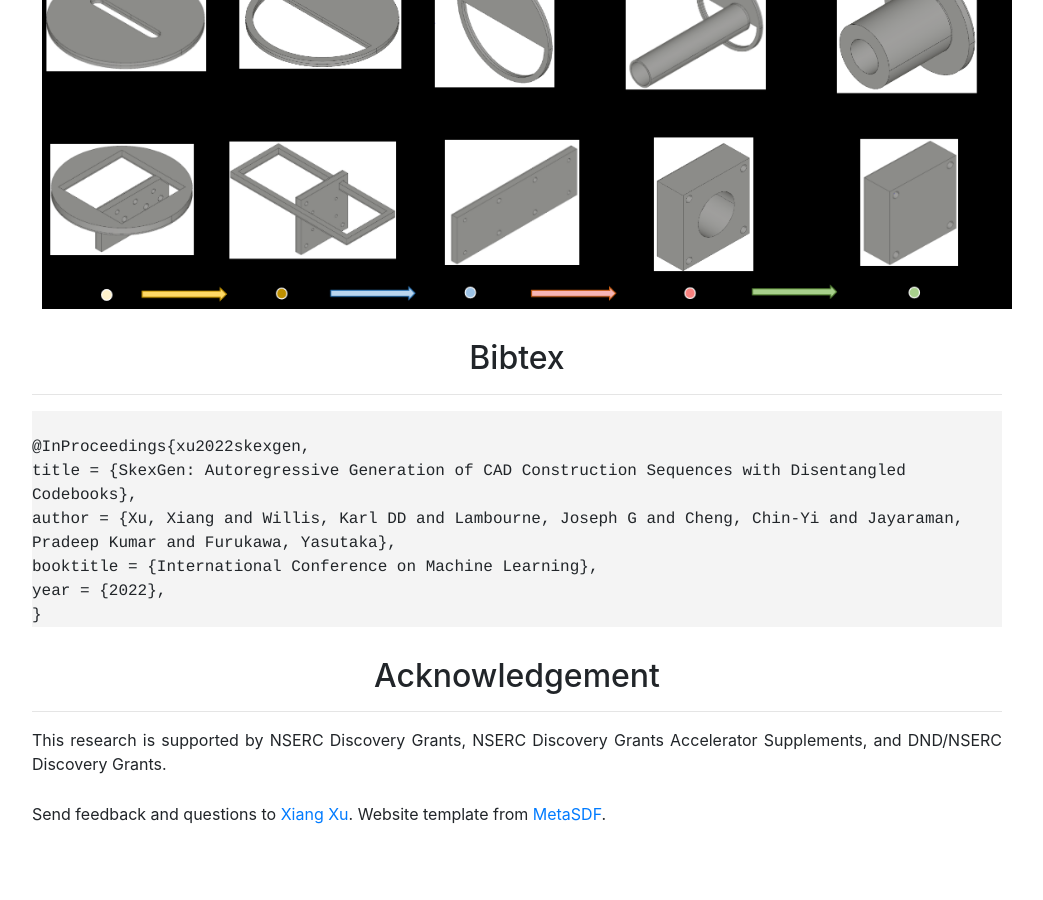
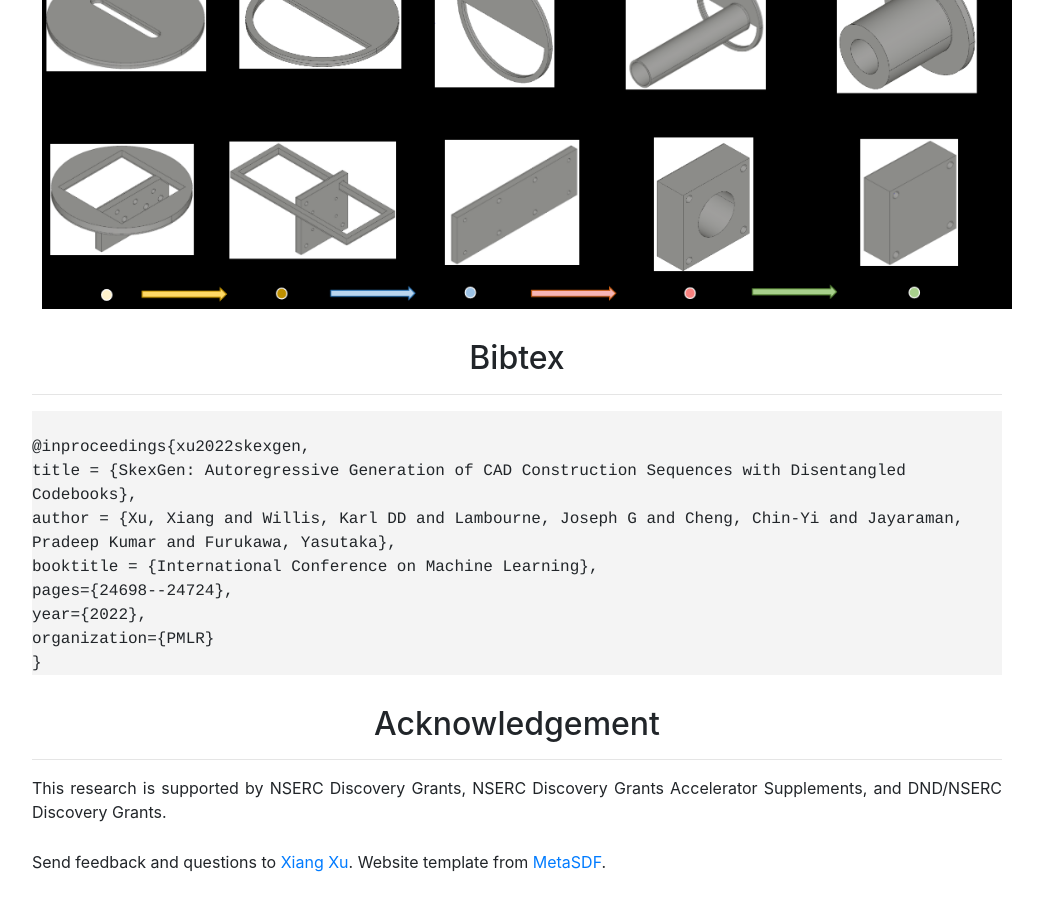
Before and after one commit to samxuxiang/samxuxiang.github.io, a Jekyll site: the page skexgen/index.html, which Jekyll copies as it is, in a window 1280 px wide and 900 px high, scrolled down 4564 px. Shown: the whole window, without its empty margins (123-1166 px from the left). Built offline with Jekyll 4.4.1, drawn with Linux system fonts in a browser that asks for light colours; before the commit the page ends 5416 px from its top, so only the background shows below that.

Commit message:
update skexgen citation

```diff
--- a/skexgen/index.html
+++ b/skexgen/index.html
@@ -174,11 +174,13 @@
         <h2>Bibtex</h2>
         <hr>
         <div class="bibtexsection">
-			@InProceedings{xu2022skexgen,
+			@inproceedings{xu2022skexgen,
 				title     = {SkexGen: Autoregressive Generation of CAD Construction Sequences with Disentangled Codebooks},
                 author    = {Xu, Xiang and Willis, Karl DD and Lambourne, Joseph G and Cheng, Chin-Yi and Jayaraman, Pradeep Kumar and Furukawa, Yasutaka},
 				booktitle = {International Conference on Machine Learning},
-				year      = {2022},
+				pages={24698--24724},
+                year={2022},
+                organization={PMLR}
 			}
         </div>
     </div>
```
